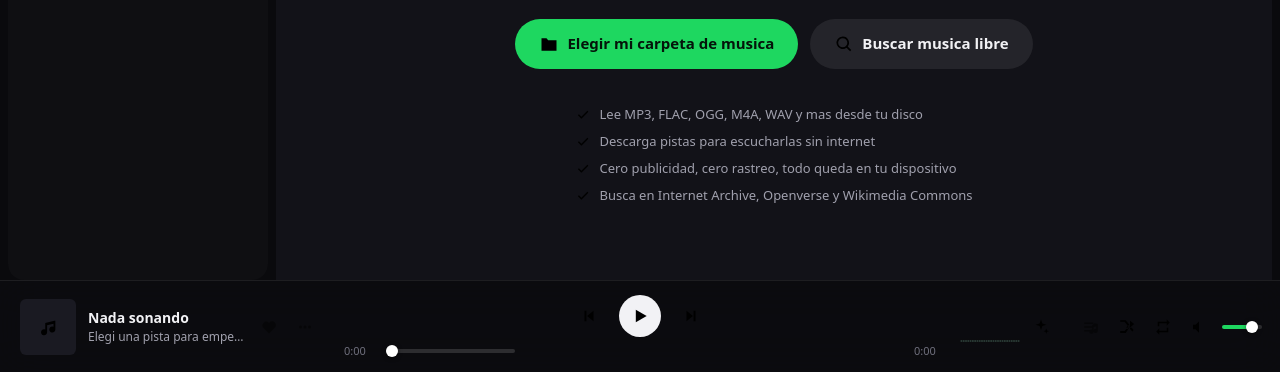
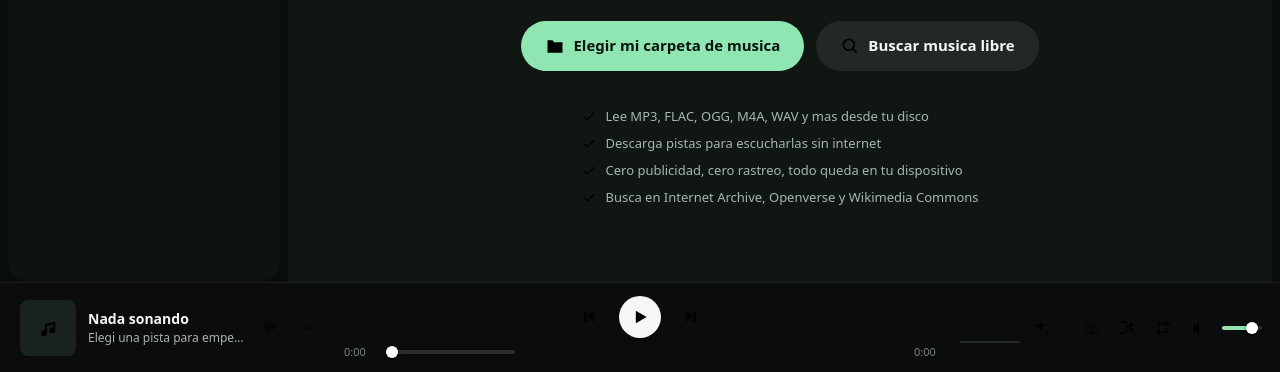
Before and after one commit to traderxael/sonora, a website built with Vite: page index.html in a window 1280 px wide. Shown: the part 428-800 px from the top of the page. Built offline with nearby package versions, Linux system fonts and the light colour scheme.

Commit message:
Refinar la paleta visual de Sonora

```diff
--- a/src/styles/tokens.css
+++ b/src/styles/tokens.css
@@ -1,40 +1,40 @@
 :root {
   color-scheme: dark;
 
-  --bg: #0a0a0d;
-  --bg-elevated: #121218;
-  --bg-raised: #1a1a22;
-  --bg-hover: #26262f;
-  --bg-active: #30303b;
+  --bg: #090d0b;
+  --bg-elevated: #101713;
+  --bg-raised: #19231d;
+  --bg-hover: #202d25;
+  --bg-active: #243b2f;
 
-  --text: #f2f2f5;
-  --text-muted: #a0a0ad;
-  --text-dim: #6f6f7d;
+  --text: #f4f7f3;
+  --text-muted: #a8b5ac;
+  --text-dim: #78867c;
 
-  --accent: #1ed760;
-  --accent-strong: #17b851;
-  --accent-contrast: #04140a;
-  --accent-soft: rgb(30 215 96 / 14%);
+  --accent: #8fe6b3;
+  --accent-strong: #61d493;
+  --accent-contrast: #07140c;
+  --accent-soft: rgb(143 230 179 / 13%);
 
-  --danger: #ff5f57;
-  --warning: #ffb02e;
-  --info: #4d96ff;
+  --danger: #ff7168;
+  --warning: #f5c76a;
+  --info: #a5beff;
 
-  --border: rgb(255 255 255 / 8%);
-  --border-strong: rgb(255 255 255 / 14%);
+  --border: rgb(206 231 213 / 8%);
+  --border-strong: rgb(206 231 213 / 15%);
 
-  --radius-sm: 6px;
-  --radius: 10px;
-  --radius-lg: 16px;
+  --radius-sm: 8px;
+  --radius: 12px;
+  --radius-lg: 22px;
   --radius-pill: 999px;
 
-  --shadow-sm: 0 2px 8px rgb(0 0 0 / 35%);
-  --shadow: 0 12px 32px rgb(0 0 0 / 45%);
-  --shadow-lg: 0 24px 60px rgb(0 0 0 / 55%);
+  --shadow-sm: 0 4px 14px rgb(0 0 0 / 22%);
+  --shadow: 0 16px 38px rgb(0 0 0 / 32%);
+  --shadow-lg: 0 30px 80px rgb(0 0 0 / 42%);
 
-  --sidebar-w: 260px;
-  --player-h: 92px;
-  --topbar-h: 64px;
+  --sidebar-w: 272px;
+  --player-h: 90px;
+  --topbar-h: 66px;
 
   --font: system-ui, -apple-system, 'Segoe UI', Roboto, 'Helvetica Neue', Arial, sans-serif;
   --font-mono: ui-monospace, 'SF Mono', 'Cascadia Code', Menlo, Consolas, monospace;
```
